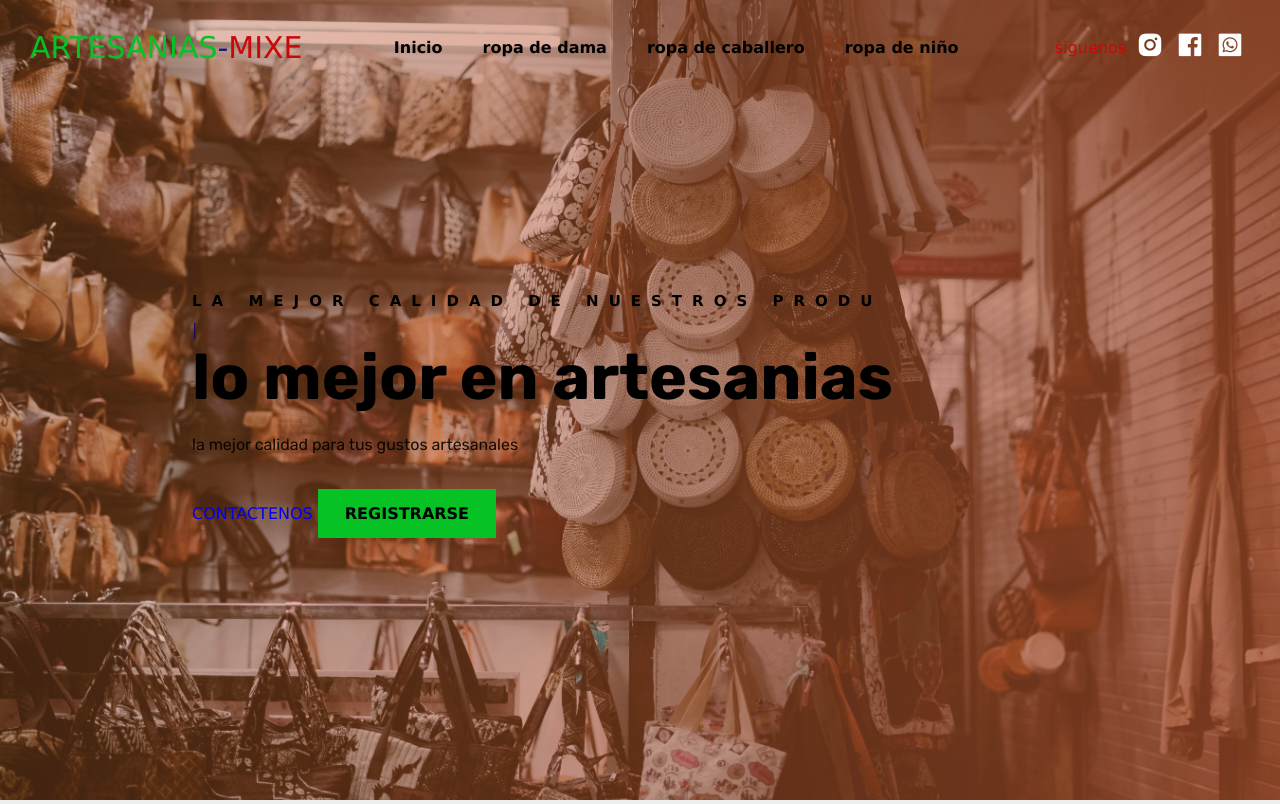
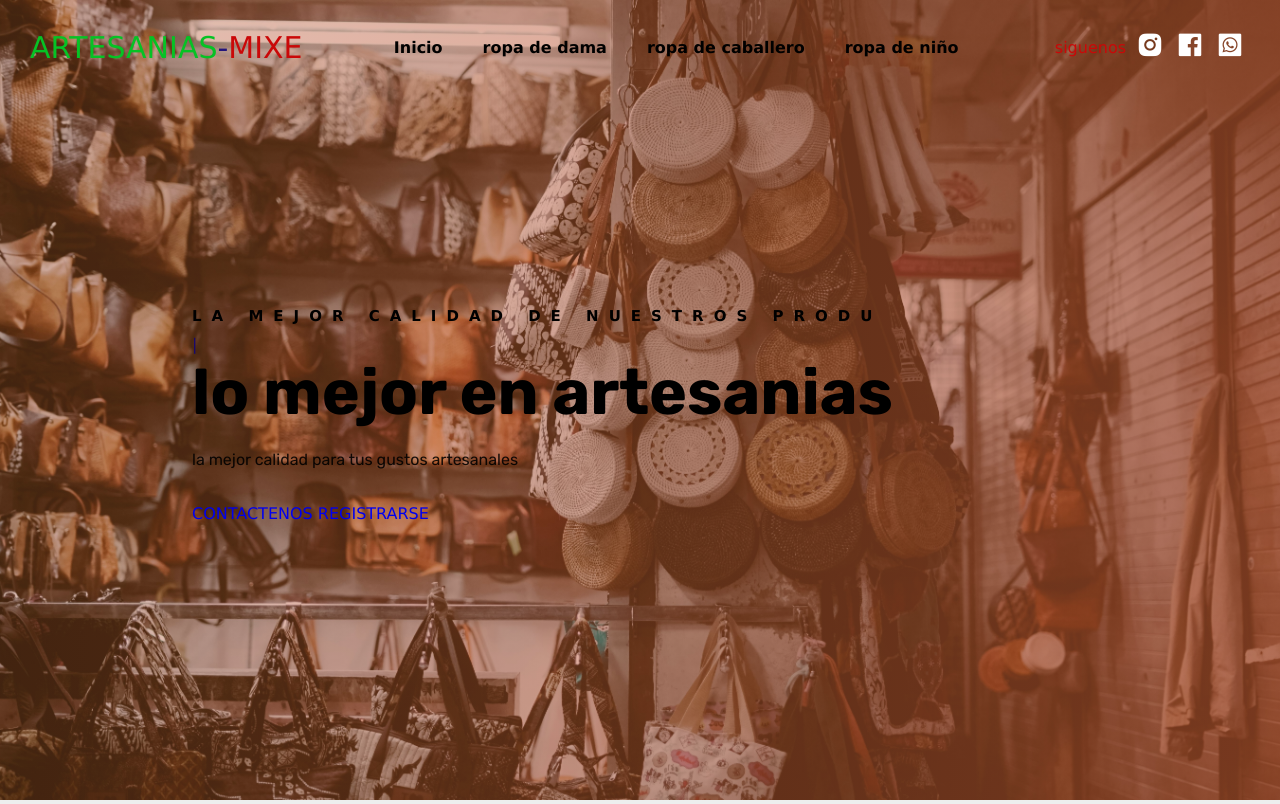
Before and after one commit to AngelDario01/Artesanias, a Django app: page / in a window 1280 px wide. Shown: the top 804 px of the page. Run offline with Django 5.2, Linux system fonts and the light colour scheme; some libraries are stand-ins or nearby versions.

Commit message:
first commit

```diff
--- a/clientesadrs/templates/index.html
+++ b/clientesadrs/templates/index.html
@@ -40,7 +40,7 @@
                 <h1>lo mejor en artesanias</h1>
                 <p>la mejor calidad para tus gustos artesanales</p>
                 <a href="#" id="boton-contacto" class="btn">CONTACTENOS</a>
-                <a href="clientes/register"  class="btns">REGISTRARSE</a>
+                <a href="clientes/register"  class="btn">REGISTRARSE</a>
             </div>
         </section>
 
```
